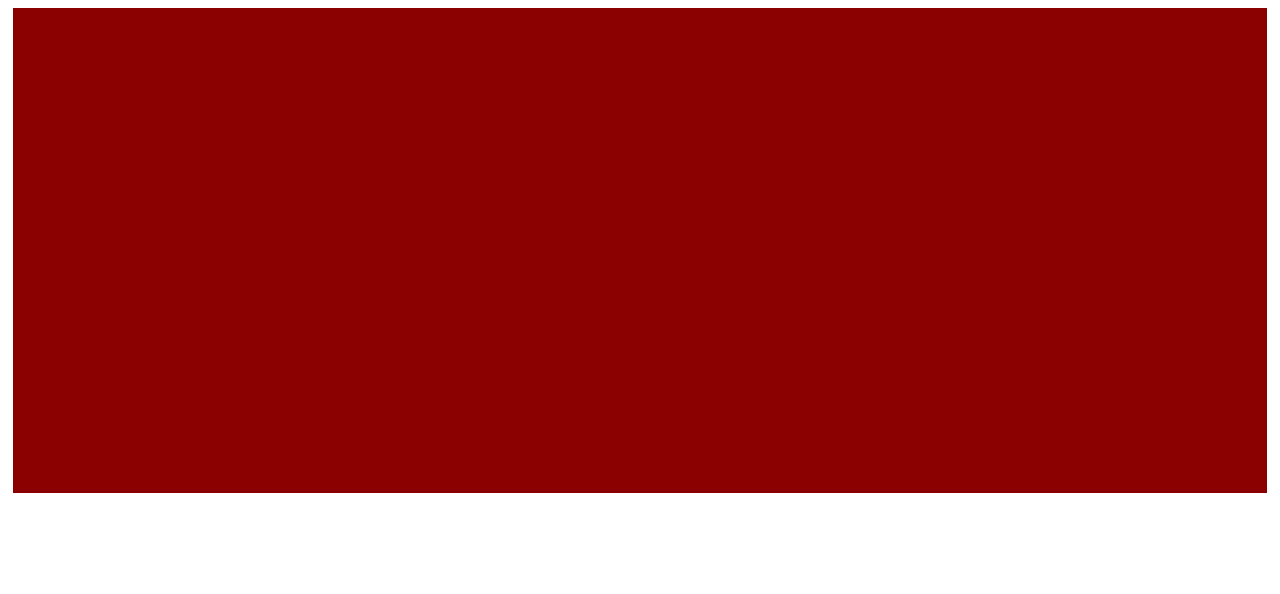
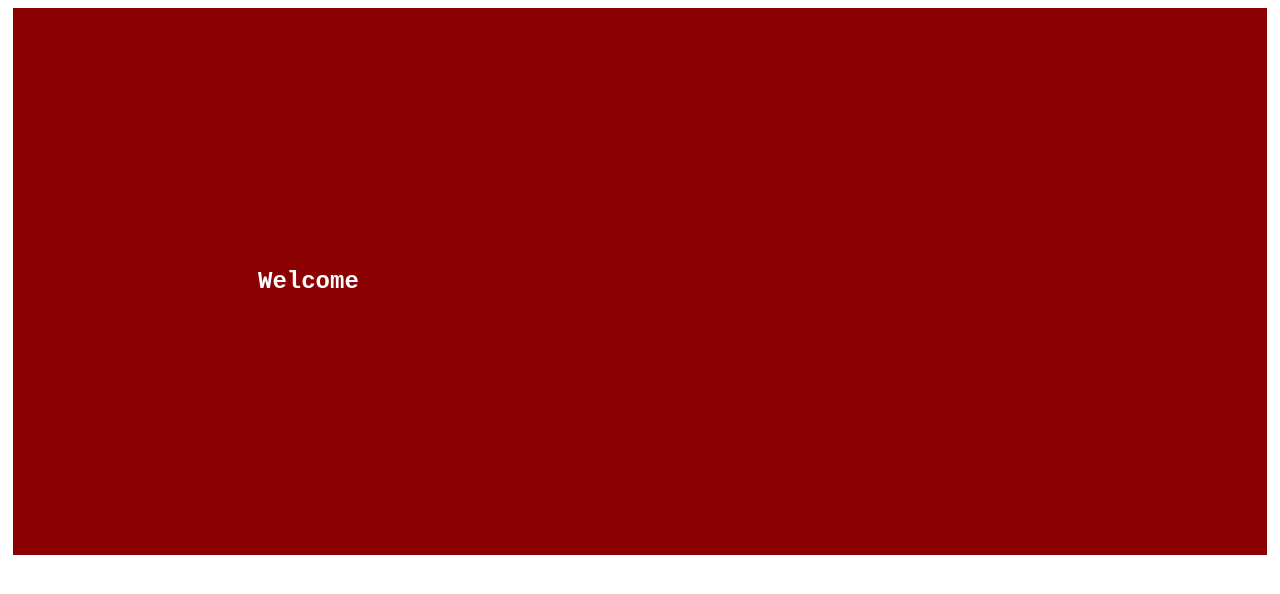
Before and after one commit to Falconx94/fj2023-git-ramificaciones, a plain HTML site: page public/index.html in a window 1280 px wide. Drawn offline with Linux system fonts and the light colour scheme.

Commit message:
iss56: Hecho
-Agregado Welcome

```diff
--- a/public/css/main_style.css
+++ b/public/css/main_style.css
@@ -13,3 +13,7 @@
     margin: 5px;
     background-color: darkred;
 }
+.Title_Header
+{
+    color: white;
+}
--- a/public/index.html
+++ b/public/index.html
@@ -10,7 +10,7 @@
 <body>
     <section id="Body_Header">
         <div class="slider">
-
+            <h1 class="Title_Header">Welcome</h1>
         </div>
     </section>
     <script src="js/app.js"></script>
```
